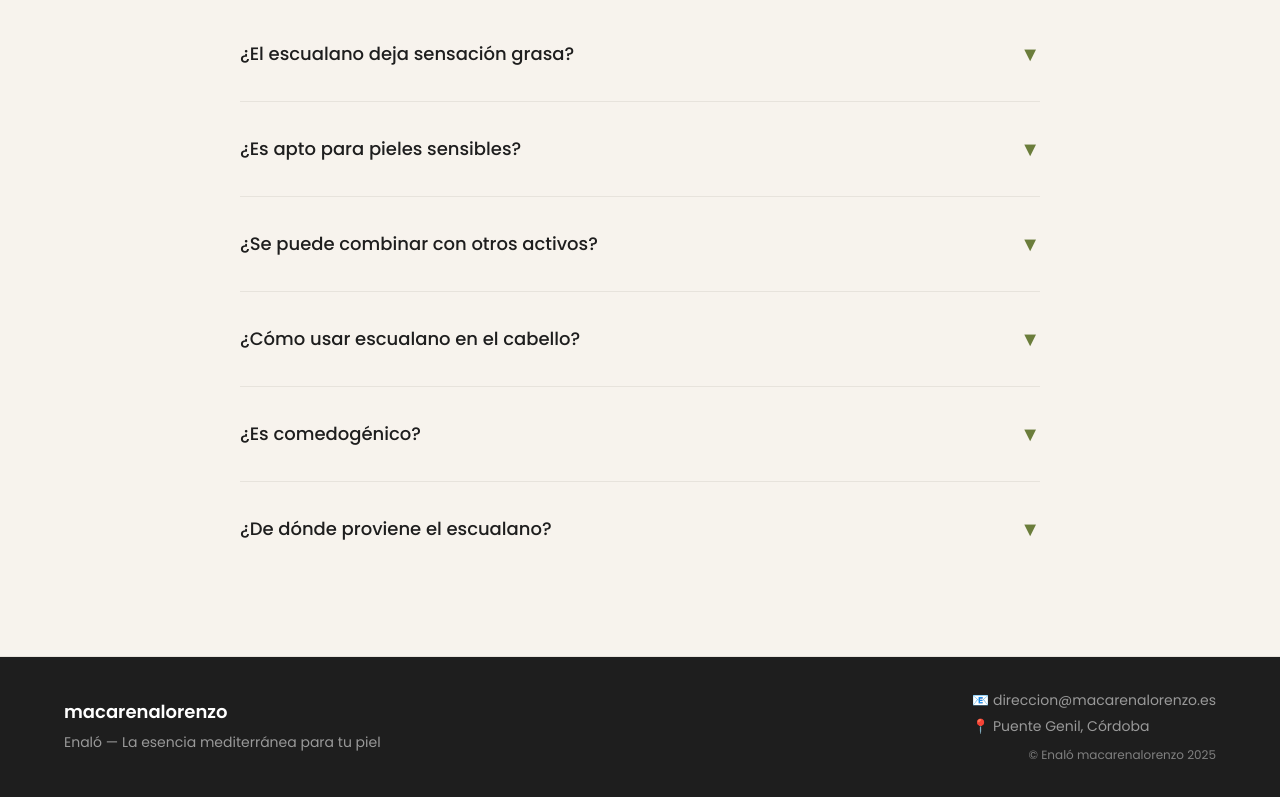
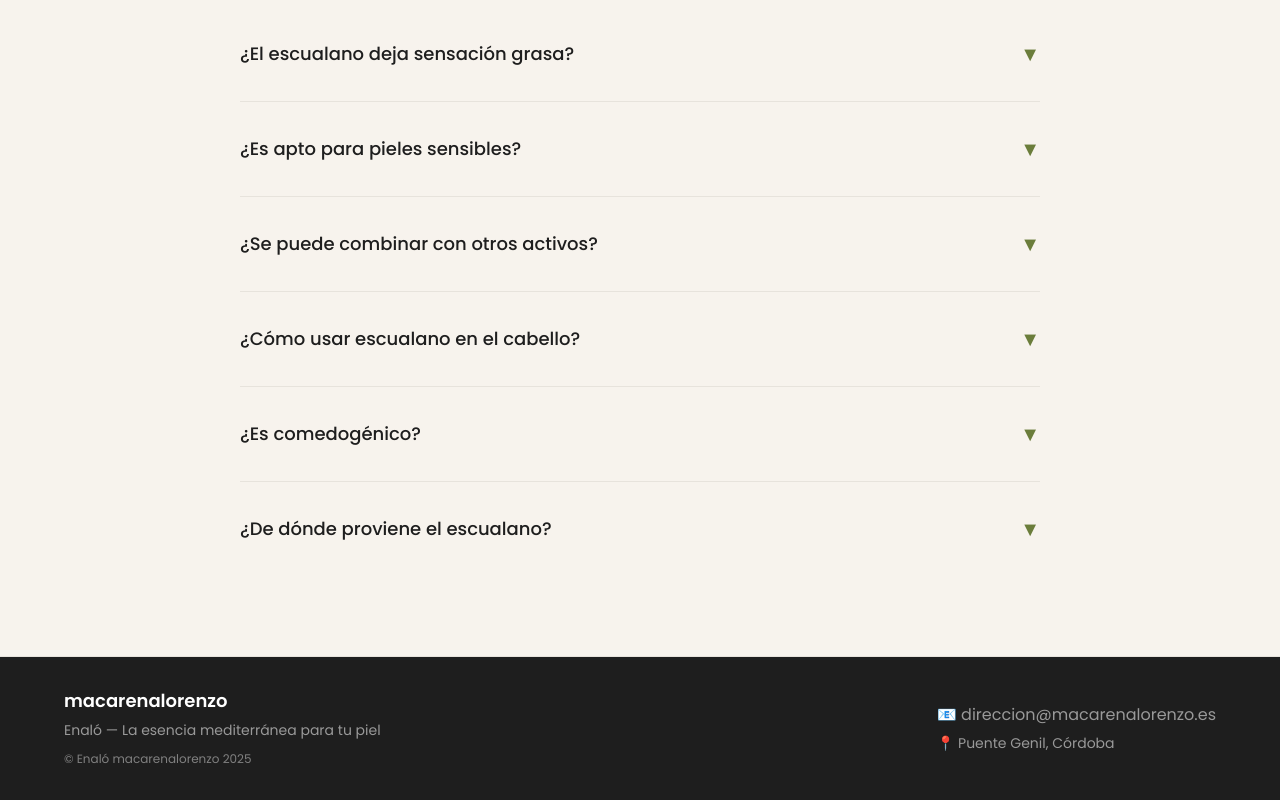
Before and after one commit to feergalope/enalo-web, a React (Vite) app: page / in a window 1280 px wide. Shown: the part 3048-3848 px from the top of the page. Built offline with nearby package versions, Linux system fonts and the light colour scheme.

Commit message:
feat: update footer info

```diff
--- a/src/components/Footer/Footer.tsx
+++ b/src/components/Footer/Footer.tsx
@@ -53,6 +53,7 @@ const BrandDescription = styled.p`
   font-size: ${theme.fonts.sizes.sm};
   line-height: 1.5;
   margin: 0;
+  margin-bottom: ${theme.space.sm};
 `;
 
 const ContactInfo = styled.div`
@@ -67,6 +68,19 @@ const ContactInfo = styled.div`
     display: flex;
     align-items: center;
     gap: ${theme.space.sm};
+  }
+
+  a {
+    color: ${theme.colors.textMuted};
+    text-decoration: none;
+    display: flex;
+    align-items: center;
+    gap: ${theme.space.sm};
+    transition: color ${theme.transitions.normal};
+
+    &:hover {
+      color: ${theme.colors.white};
+    }
   }
 `;
 
@@ -88,14 +102,14 @@ export const Footer: React.FC = () => {
           <BrandDescription>
             {t('footer.description')}
           </BrandDescription>
+          <Copyright>{t('footer.copyright')} 2025</Copyright>
         </FooterLeft>
 
         <FooterRight>
           <ContactInfo>
-            <p>📧 direccion@macarenalorenzo.es</p>
+            <a href="mailto:direccion@macarenalorenzo.es">📧 direccion@macarenalorenzo.es</a>
             <p>📍 Puente Genil, Córdoba</p>
           </ContactInfo>
-          <Copyright>{t('footer.copyright')} 2025</Copyright>
         </FooterRight>
       </FooterContent>
     </FooterContainer>
```
